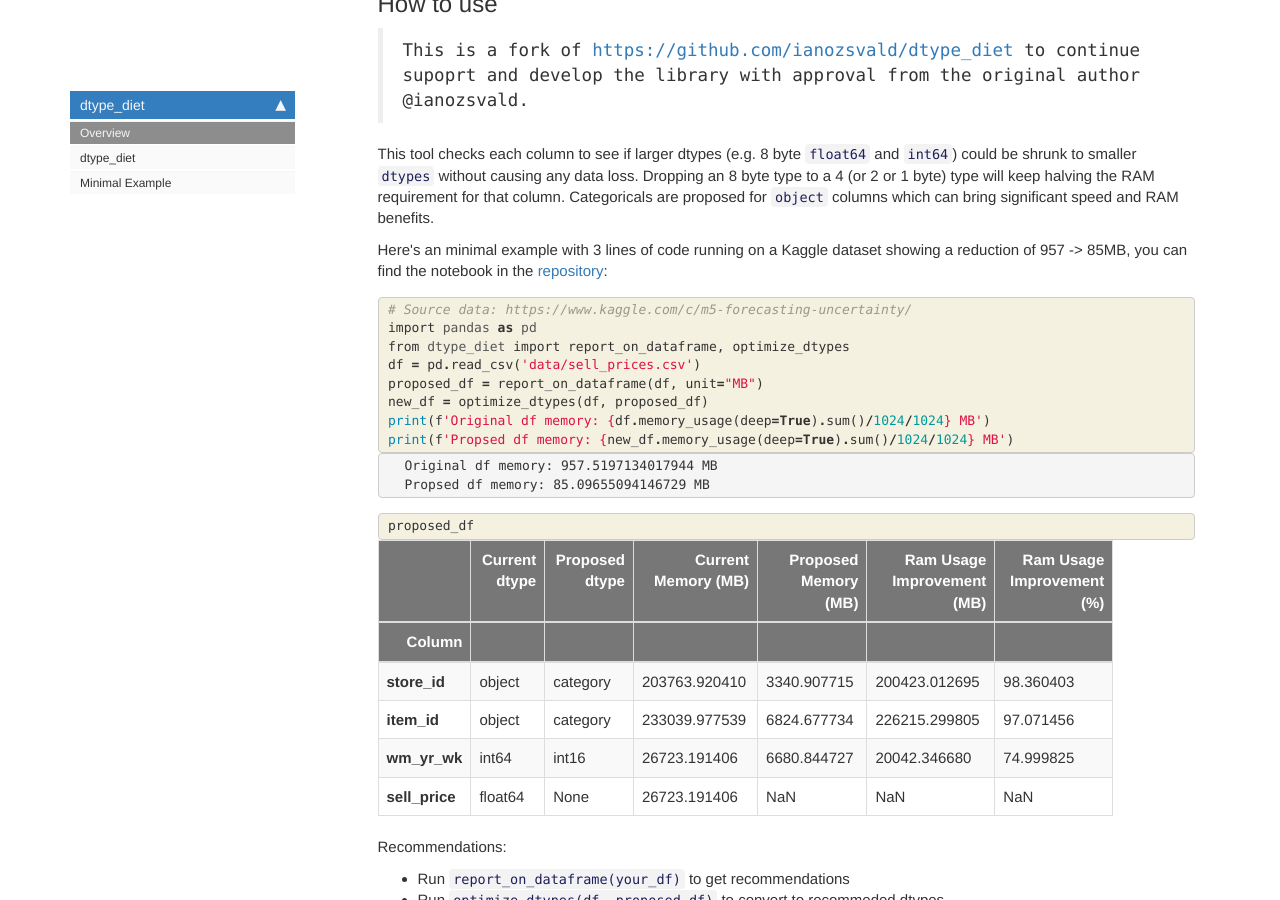
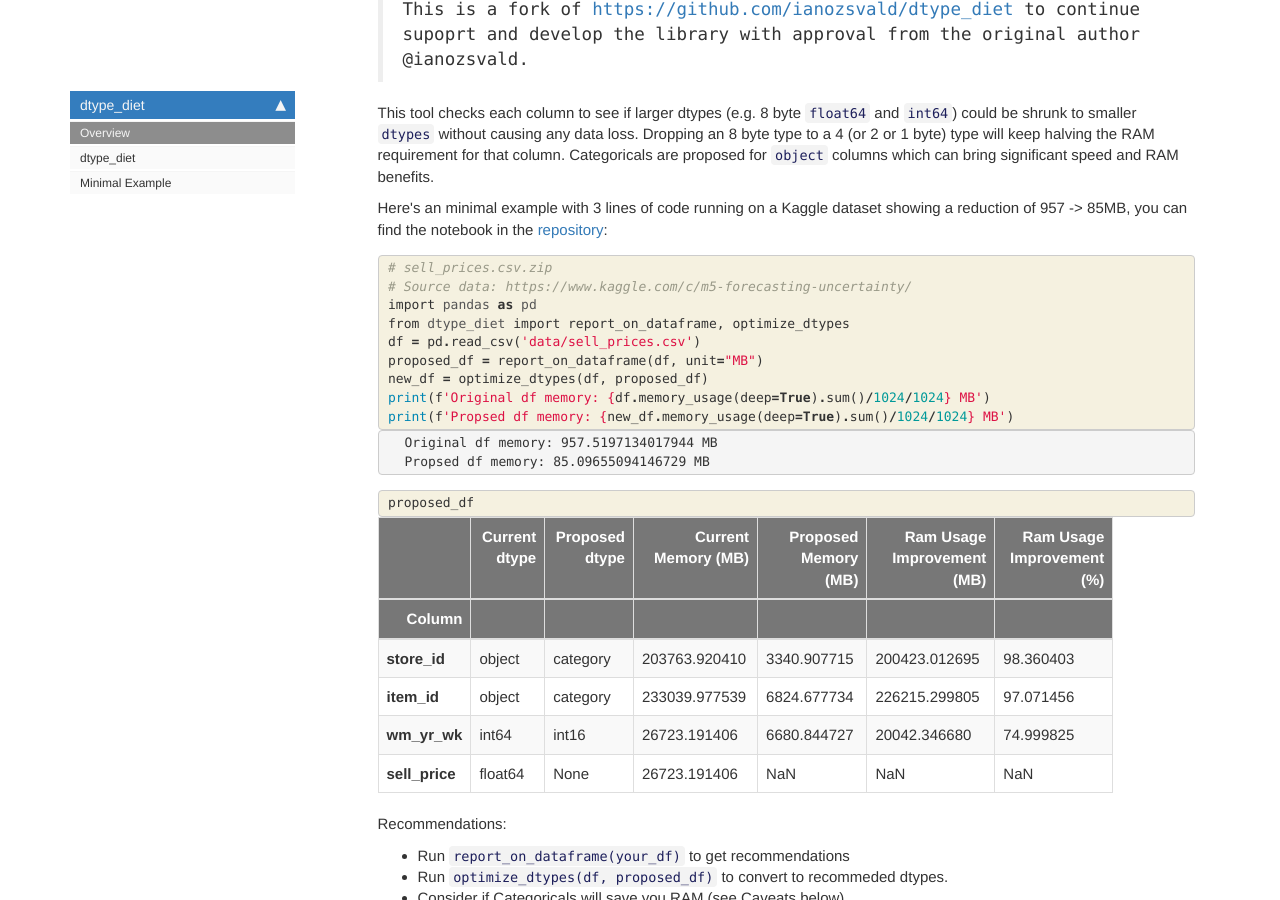
Before and after one commit to ianozsvald/dtype_diet, a Jekyll site: the page built from docs/index.html, in a window 1280 px wide and 900 px high, scrolled down 732 px. Built offline with Jekyll 4.4.1, drawn with Linux system fonts in a browser that asks for light colours; nearby versions of some CDN libraries; comment, search, counter and statistics services are not loaded.

```diff
--- a/docs/core.html
+++ b/docs/core.html
@@ -185,7 +185,8 @@
 
 <div class="inner_cell">
     <div class="input_area">
-<div class=" highlight hl-ipython3"><pre><span></span><span class="c1"># Source data: https://www.kaggle.com/c/m5-forecasting-uncertainty/</span>
+<div class=" highlight hl-ipython3"><pre><span></span><span class="c1"># sell_prices.csv.zip </span>
+<span class="c1"># Source data: https://www.kaggle.com/c/m5-forecasting-uncertainty/</span>
 
 <span class="n">df</span> <span class="o">=</span> <span class="n">pd</span><span class="o">.</span><span class="n">read_csv</span><span class="p">(</span><span class="s1">&#39;data/sell_prices.csv&#39;</span><span class="p">)</span>
 </pre></div>
--- a/docs/index.html
+++ b/docs/index.html
@@ -25,23 +25,6 @@
     {% raw %}
 
 <div class="cell border-box-sizing code_cell rendered">
-
-</div>
-    {% endraw %}
-
-    {% raw %}
-
-<div class="cell border-box-sizing code_cell rendered">
-<div class="input">
-
-<div class="inner_cell">
-    <div class="input_area">
-<div class=" highlight hl-ipython3"><pre><span></span>
-</pre></div>
-
-    </div>
-</div>
-</div>
 
 </div>
     {% endraw %}
@@ -97,7 +80,8 @@
 
 <div class="inner_cell">
     <div class="input_area">
-<div class=" highlight hl-ipython3"><pre><span></span><span class="c1"># Source data: https://www.kaggle.com/c/m5-forecasting-uncertainty/</span>
+<div class=" highlight hl-ipython3"><pre><span></span><span class="c1"># sell_prices.csv.zip </span>
+<span class="c1"># Source data: https://www.kaggle.com/c/m5-forecasting-uncertainty/</span>
 <span class="kn">import</span> <span class="nn">pandas</span> <span class="k">as</span> <span class="nn">pd</span>
 <span class="kn">from</span> <span class="nn">dtype_diet</span> <span class="kn">import</span> <span class="n">report_on_dataframe</span><span class="p">,</span> <span class="n">optimize_dtypes</span>
 <span class="n">df</span> <span class="o">=</span> <span class="n">pd</span><span class="o">.</span><span class="n">read_csv</span><span class="p">(</span><span class="s1">&#39;data/sell_prices.csv&#39;</span><span class="p">)</span>
```
Also changed, not shown: docs/example.html (+2 -18 lines), README.md, 3 other files.
